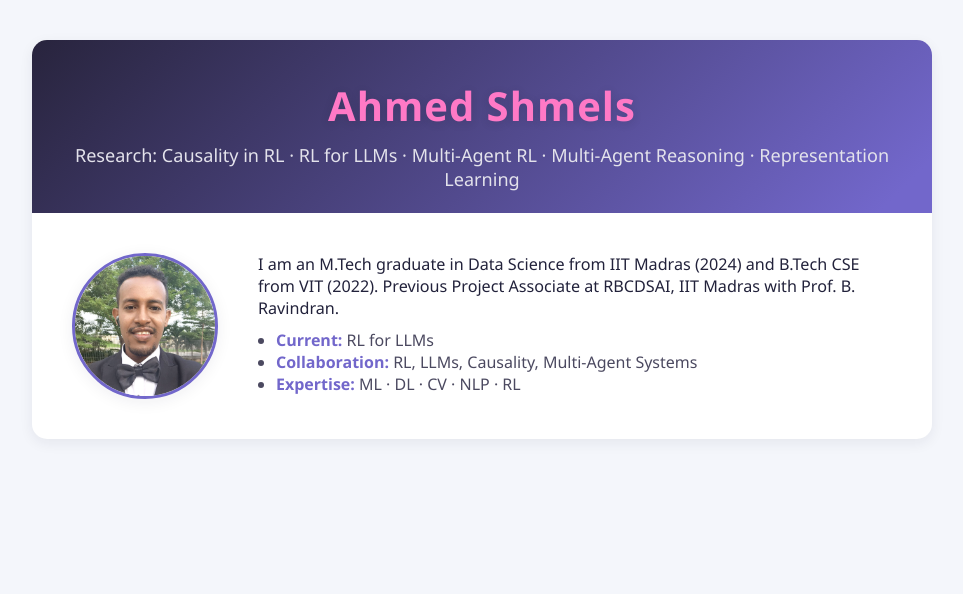
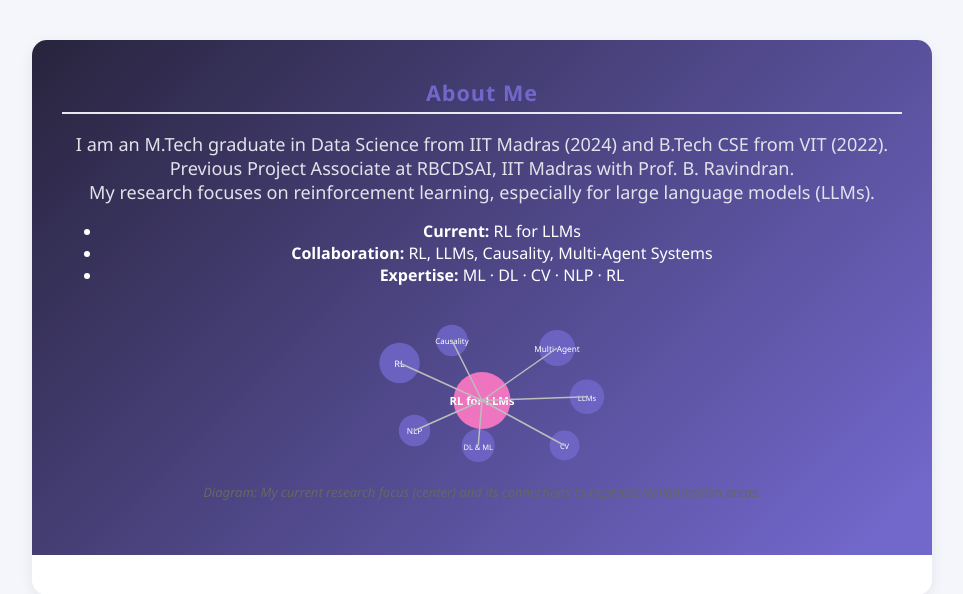
Before and after one commit to ahmecse/ahmecse.github.io, a Jekyll site: the page preview/index.html, which Jekyll copies as it is, in a window 1280 px wide. Shown: the top 594 px of the page, without its empty margins (158-1121 px from the left). Built offline with Jekyll 4.4.1, drawn with Linux system fonts in a browser that asks for light colours.

Commit message:
about page updated

```diff
--- a/preview/index.html
+++ b/preview/index.html
@@ -192,22 +192,61 @@
 <body>
   <div class="container">
     <header>
-      <h1>Ahmed Shmels</h1>
-      <p>Research: Causality in RL · RL for LLMs · Multi-Agent RL · Multi-Agent Reasoning · Representation Learning</p>
-    </header>
-    <div class="profile">
-      <img src="../images/profile_small.png" alt="Ahmed Shmels photo" />
-      <div>
-        <!-- <h2>About Me</h2> -->
-        <p>I am an M.Tech graduate in Data Science from IIT Madras (2024) and B.Tech CSE from VIT (2022). Previous Project Associate at RBCDSAI, IIT Madras with Prof. B. Ravindran.</p>
+    <h2>About Me</h2>
+<p>
+  I am an M.Tech graduate in Data Science from IIT Madras (2024) and B.Tech CSE from VIT (2022). Previous Project Associate at RBCDSAI, IIT Madras with Prof. B. Ravindran.
+</p>
+<p>
+  My research focuses on reinforcement learning, especially for large language models (LLMs).
+</p>
+<ul>
+  <li><strong>Current:</strong> RL for LLMs</li>
+  <li><strong>Collaboration:</strong> RL, LLMs, Causality, Multi-Agent Systems</li>
+  <li><strong>Expertise:</strong> ML · DL · CV · NLP · RL</li>
+</ul>
 
-        <ul>
-          <li><strong>Current:</strong> RL for LLMs</li>
-          <li><strong>Collaboration:</strong> RL, LLMs, Causality, Multi-Agent Systems</li>
-          <li><strong>Expertise:</strong> ML · DL · CV · NLP · RL</li>
-        </ul>
-      </div>
-    </div>
-  </div>
-</body>
-</html>
+<!-- Add visual figure here -->
+<div style="text-align:center; margin: 32px 0;">
+  <figure>
+    <svg viewBox="0 0 420 200" width="320" height="150" style="display:inline-block; max-width:100%;">
+      <g font-family="'Segoe UI', Arial, sans-serif">
+        <!-- Central Node -->
+        <circle cx="210" cy="110" r="38" fill="#ff79c6" opacity="0.90" />
+        <text x="210" y="116" text-anchor="middle" font-size="15" fill="#fff" font-weight="bold">RL for LLMs</text>
+        <!-- Related nodes -->
+        <circle cx="100" cy="60" r="27" fill="#7267cb" opacity="0.83"/>
+        <text x="100" y="65" text-anchor="middle" font-size="12" fill="#fff">RL</text>
+
+        <circle cx="170" cy="30" r="21" fill="#7267cb" opacity="0.83"/>
+        <text x="170" y="35" text-anchor="middle" font-size="10.5" fill="#fff">Causality</text>
+
+        <circle cx="310" cy="40" r="24" fill="#7267cb" opacity="0.83"/>
+        <text x="310" y="45" text-anchor="middle" font-size="11" fill="#fff">Multi-Agent</text>
+
+        <circle cx="350" cy="105" r="23" fill="#7267cb" opacity="0.83"/>
+        <text x="350" y="110" text-anchor="middle" font-size="10" fill="#fff">LLMs</text>
+
+        <circle cx="120" cy="150" r="21" fill="#7267cb" opacity="0.83"/>
+        <text x="120" y="155" text-anchor="middle" font-size="11" fill="#fff">NLP</text>
+
+        <circle cx="205" cy="170" r="22" fill="#7267cb" opacity="0.83"/>
+        <text x="205" y="176" text-anchor="middle" font-size="10" fill="#fff">DL & ML</text>
+
+        <circle cx="320" cy="170" r="20" fill="#7267cb" opacity="0.83"/>
+        <text x="320" y="175" text-anchor="middle" font-size="10" fill="#fff">CV</text>
+
+        <!-- Connector lines -->
+        <line x1="210" y1="110" x2="100" y2="60" stroke="#bdbdbd" stroke-width="2"/>
+        <line x1="210" y1="110" x2="170" y2="30" stroke="#bdbdbd" stroke-width="2"/>
+        <line x1="210" y1="110" x2="310" y2="40" stroke="#bdbdbd" stroke-width="2"/>
+        <line x1="210" y1="110" x2="350" y2="105" stroke="#bdbdbd" stroke-width="2"/>
+        <line x1="210" y1="110" x2="120" y2="150" stroke="#bdbdbd" stroke-width="2"/>
+        <line x1="210" y1="110" x2="205" y2="170" stroke="#bdbdbd" stroke-width="2"/>
+        <line x1="210" y1="110" x2="320" y2="170" stroke="#bdbdbd" stroke-width="2"/>
+      </g>
+    </svg>
+    <figcaption style="font-size:13px; color:#666; margin-top:10px;">
+      <em>Diagram: My current research focus (center) and its connections to expertise/collaboration areas.</em>
+    </figcaption>
+  </figure>
+</div>
```
